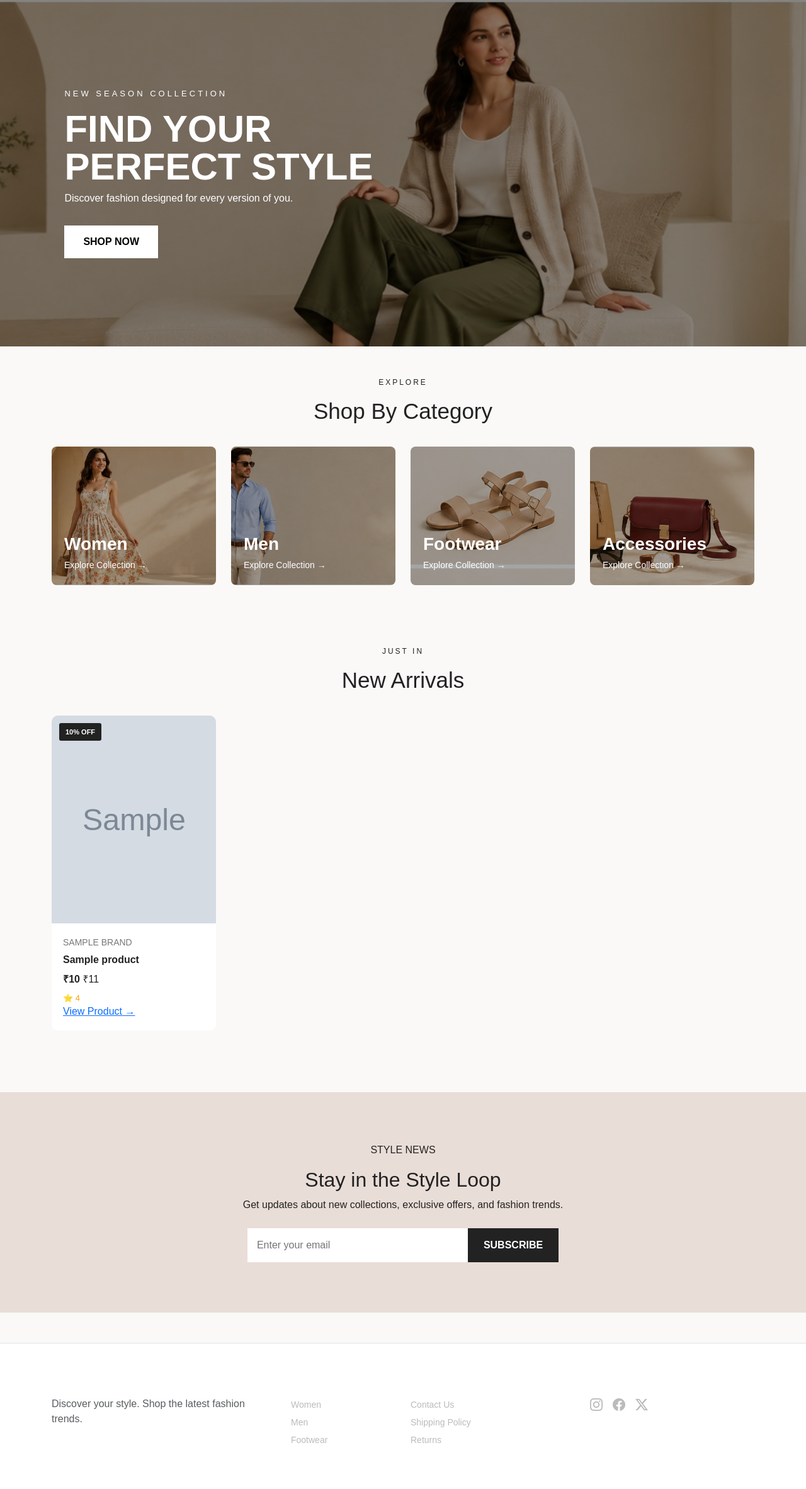
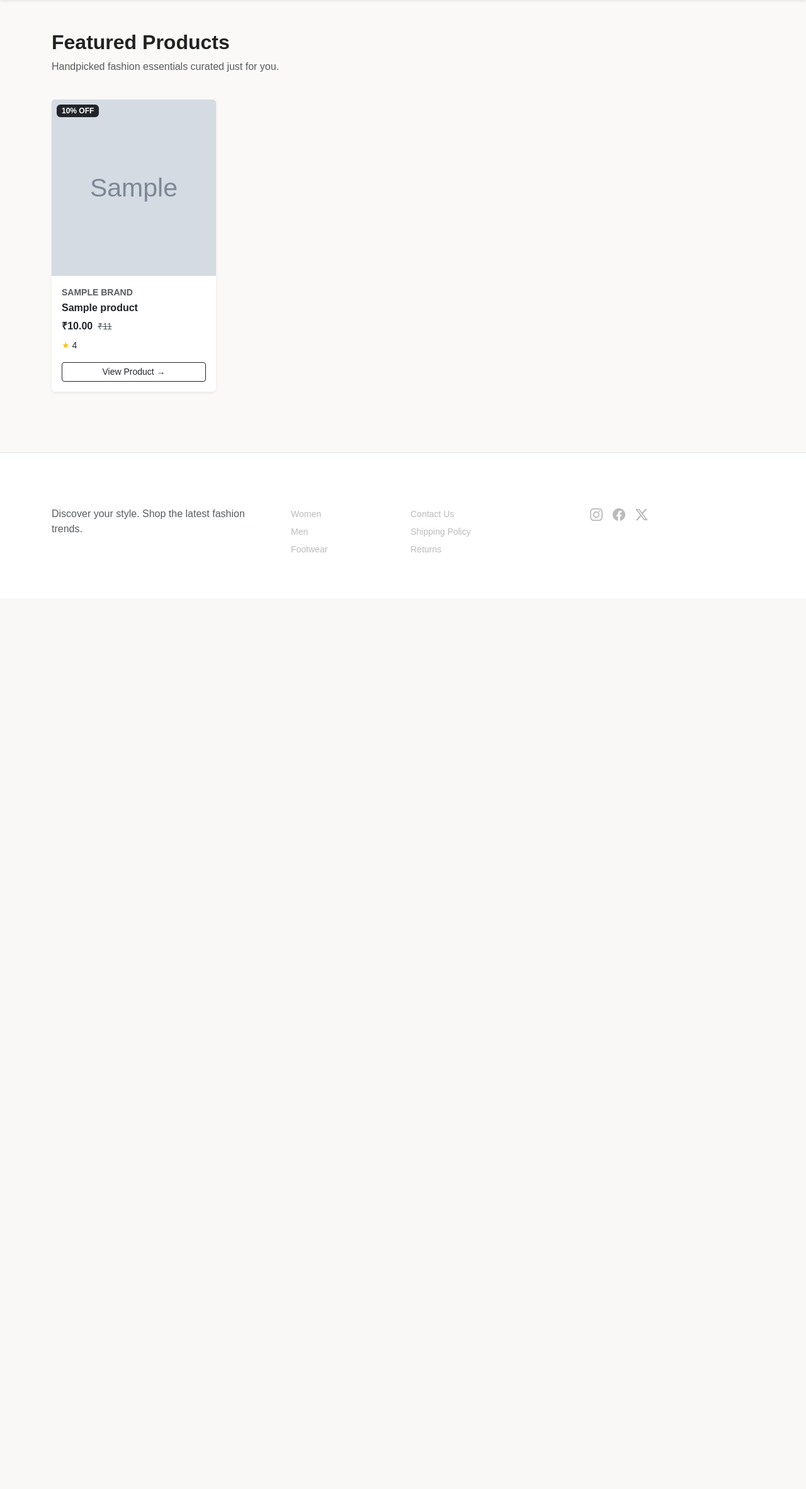
Before and after one commit to SreejaPavani/StyleCart-eCommerce, a Flask app: template templates/index.html in a window 1280 px wide. Shown: the part 84-2448 px from the top of the page at 63% size. After the commit the page ends 961 px from the top, so only its background shows below. Run offline with Flask 3, Linux system fonts and the light colour scheme; the template is opened without the code that fills it: most values are stand-ins (such as "Sample title", 1, 10 or a date in 2020); grey boxes marked "Sample" are stand-in pictures.

Commit message:
Update index.html

```diff
--- a/templates/index.html
+++ b/templates/index.html
@@ -1,151 +1,72 @@
 {% extends "base.html" %}
-
-{% block title %}
-StyleCart | Fashion Store
-{% endblock %}
+{% block title %}StyleCart | Home{% endblock %}
 
 {% block content %}
-
-<!-- Hero Section with new_collection.jpg banner -->
-<section class="hero" style="min-height: 550px; background: linear-gradient(rgba(0, 0, 0, 0.45), rgba(0, 0, 0, 0.45)), url('/static/images/banners/new_collection.jpg') center/cover no-repeat; display: flex; align-items: center;">
-    <div class="hero-content">
-        <p class="hero-small">
-            NEW SEASON COLLECTION
-        </p>
-        <h1>
-            FIND YOUR<br>
-            PERFECT STYLE
-        </h1>
-        <p>
-            Discover fashion designed for every version of you.
-        </p>
-        <a href="/products" class="btn shop-btn">
-            SHOP NOW
-        </a>
+<div class="container my-5">
+    <div class="row mb-4 align-items-center">
+        <div class="col-md-8">
+            <h2 class="fw-bold">Featured Products</h2>
+            <p class="text-muted">Handpicked fashion essentials curated just for you.</p>
         </div>
-</section>
-
-<!-- Category Banners Section -->
-<section class="container py-5">
-    <div class="section-heading">
-        <p>EXPLORE</p>
-        <h2>Shop By Category</h2>
     </div>
 
-    <div class="row g-4">
-        <!-- Women Category Card -->
-        <div class="col-md-3">
-            <a href="/products?category=Women" class="category-card"
-               style="background: linear-gradient(rgba(0,0,0,0.35), rgba(0,0,0,0.35)), url('/static/images/banners/fashion_women.jpg') center/cover no-repeat; min-height: 220px; display: flex; align-items: flex-end; padding: 20px; text-decoration: none; border-radius: 8px;">
-                <div class="text-white">
-                    <h3 class="fw-bold mb-1">Women</h3>
-                    <span class="small">Explore Collection →</span>
-                </div>
-            </a>
+    <div class="row row-cols-1 row-cols-sm-2 row-cols-md-3 row-cols-lg-4 g-4">
+        {% for product in products %}
+            <div class="col">
+                <div class="card h-100 shadow-sm border-0 position-relative">
+                    {% if product.discount and product.discount > 0 %}
+                        <span class="badge bg-dark position-absolute top-0 start-0 m-2 px-2 py-1">
+                            {{ product.discount | int }}% OFF
+                        </span>
+                    {% endif %}
+
+                    <div style="height: 280px; overflow: hidden; background-color: #f8f9fa;">
+                        <img
+                            src="{% if product.image and (product.image.startswith('http://') or product.image.startswith('https://')) %}{{ product.image }}{% elif product.image %}{{ url_for('static', filename='images/' + product.image) }}{% else %}https://placehold.co/400x500?text=No+Image{% endif %}"
+                            alt="{{ product.name }}"
+                            class="card-img-top w-100 h-100"
+                            style="object-fit: cover; object-position: center;"
+                            loading="lazy"
+                            onerror="this.onerror=null; this.src='https://placehold.co/400x500?text=Image+Not+Found';"
+                        >
                     </div>
 
-        <!-- Men Category Card -->
-        <div class="col-md-3">
-            <a href="/products?category=Men" class="category-card"
-               style="background: linear-gradient(rgba(0,0,0,0.35), rgba(0,0,0,0.35)), url('/static/images/banners/fashion_men.jpg') center/cover no-repeat; min-height: 220px; display: flex; align-items: flex-end; padding: 20px; text-decoration: none; border-radius: 8px;">
-                <div class="text-white">
-                    <h3 class="fw-bold mb-1">Men</h3>
-                    <span class="small">Explore Collection →</span>
-                </div>
-            </a>
-        </div>
+                    <div class="card-body d-flex flex-column">
+                        {% if product.brand %}
+                            <span class="text-uppercase text-muted small fw-semibold mb-1">{{ product.brand }}</span>
+                        {% endif %}
 
-        <!-- Footwear Category Card -->
-        <div class="col-md-3">
-            <a href="/products?category=Footwear" class="category-card"
-               style="background: linear-gradient(rgba(0,0,0,0.35), rgba(0,0,0,0.35)), url('/static/images/products/beige_sandals.jpg') center/cover no-repeat; min-height: 220px; display: flex; align-items: flex-end; padding: 20px; text-decoration: none; border-radius: 8px;">
-                <div class="text-white">
-                    <h3 class="fw-bold mb-1">Footwear</h3>
-                    <span class="small">Explore Collection →</span>
-                </div>
-            </a>
-        </div>
+                        <h6 class="card-title fw-bold mb-2 text-truncate" title="{{ product.name }}">
+                            {{ product.name }}
+                        </h6>
 
-        <!-- Accessories Category Card -->
-        <div class="col-md-3">
-            <a href="/products?category=Accessories" class="category-card"
-               style="background: linear-gradient(rgba(0,0,0,0.35), rgba(0,0,0,0.35)), url('/static/images/banners/accessories.jpg') center/cover no-repeat; min-height: 220px; display: flex; align-items: flex-end; padding: 20px; text-decoration: none; border-radius: 8px;">
-                <div class="text-white">
-                    <h3 class="fw-bold mb-1">Accessories</h3>
-                    <span class="small">Explore Collection →</span>
-                </div>
-            </a>
-        </div>
-    </div>
-</section>
-
-<!-- Product Cards Section -->
-<section class="container py-5">
-    <div class="section-heading">
-        <p>JUST IN</p>
-        <h2>New Arrivals</h2>
-    </div>
-
-    <div class="row g-4">
-        {% for product in products %}
-        <div class="col-6 col-md-3">
-            <div class="product-card">
-                <div class="product-image">
-                    <img src="{{ product.image }}"
-                         alt="{{ product.name }}"
-                         loading="lazy"
-                         onerror="this.onerror=null; this.src='https://placehold.co/400x500?text=Product+Image';">
-
-                    {% if product.discount > 0 %}
-                    <span class="discount-badge">
-                        {{ product.discount|int }}% OFF
-                    </span>
+                        <div class="d-flex align-items-baseline gap-2 mb-2">
+                            <span class="fw-bold fs-6">₹{{ "%.2f"|format(product.price) }}</span>
+                            {% if product.discount and product.discount > 0 %}
+                                {% set original_price = (product.price / (1 - (product.discount / 100))) %}
+                                <span class="text-muted text-decoration-line-through small">₹{{ "%.0f"|format(original_price) }}</span>
                             {% endif %}
                         </div>
 
-                <div class="product-info">
-                    <small>{{ product.brand }}</small>
-                    <h5>{{ product.name }}</h5>
-                    <div>
-                        <span class="price">
-                            ₹{{ product.price }}
-                        </span>
+                        {% if product.rating %}
+                            <div class="small text-warning mb-3">
+                                ★ <span class="text-dark fw-medium">{{ product.rating }}</span>
+                            </div>
+                        {% endif %}
 
-                        {% if product.discount > 0 %}
-                        <span class="old-price">
-                            ₹{{ "%.0f"|format(product.price / (1 - product.discount/100)) }}
-                        </span>
-                        {% endif %}
-                    </div>
-
-                    <div class="rating">
-                        ⭐ {{ product.rating }}
-                    </div>
-
-                    <a href="/product/{{ product.product_id }}" class="view-product">
-                        View Product →
+                        <div class="mt-auto">
+                            <a href="/product/{{ product.product_id }}" class="btn btn-sm btn-outline-dark w-100">
+                                View Product &rarr;
                             </a>
                         </div>
                     </div>
                 </div>
+            </div>
+        {% else %}
+            <div class="col-12 text-center py-5">
+                <p class="text-muted fs-5">No products available at the moment.</p>
+            </div>
         {% endfor %}
     </div>
-</section>
-
-<!-- Newsletter Section -->
-<section class="newsletter">
-    <div class="container text-center">
-        <p>STYLE NEWS</p>
-        <h2>Stay in the Style Loop</h2>
-        <p>
-            Get updates about new collections, exclusive offers, and fashion trends.
-        </p>
-
-        <div class="newsletter-form">
-            <input type="email" placeholder="Enter your email">
-            <button>SUBSCRIBE</button>
 </div>
-    </div>
-</section>
-
 {% endblock %}
```
Lines whose indentation alone changed are shown as unchanged.
